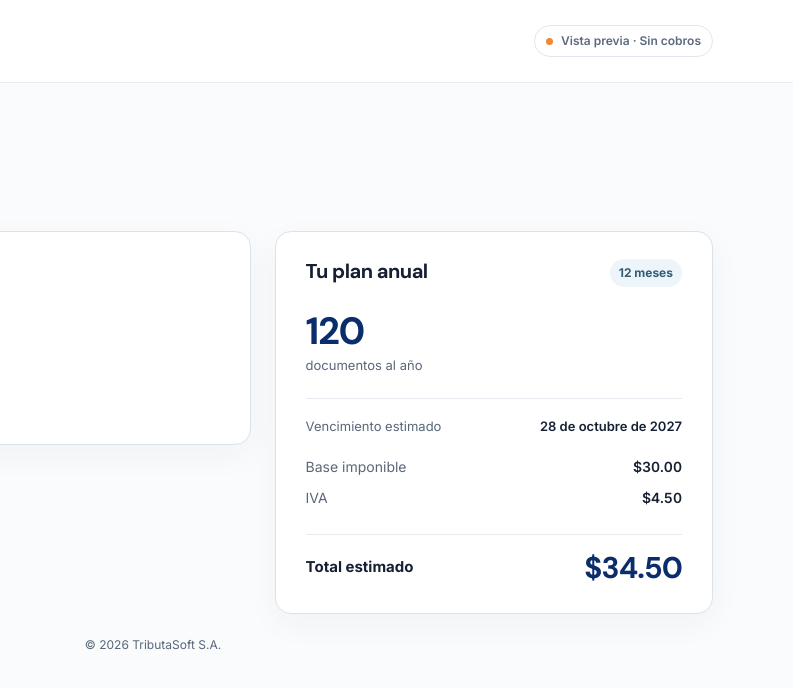
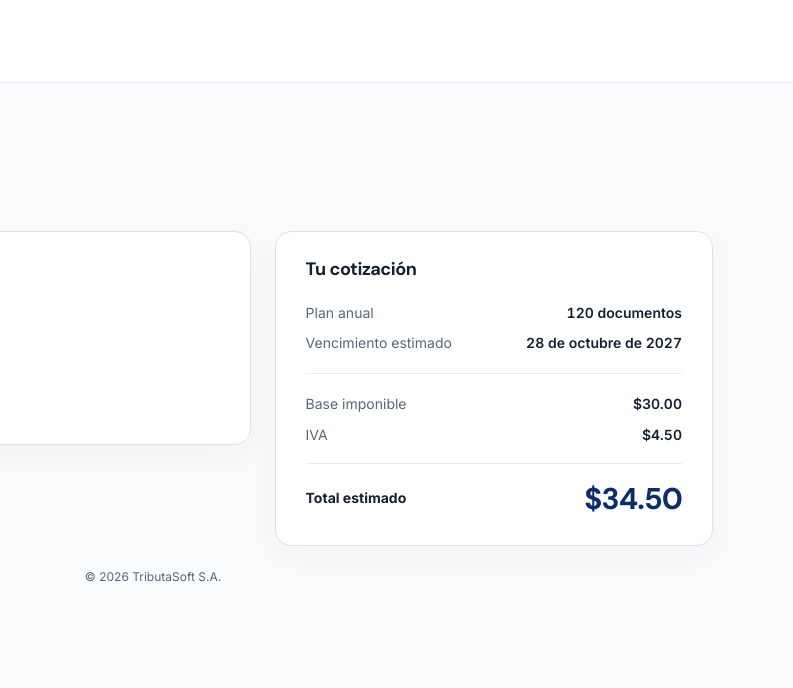
Before and after one commit to llpereirae-svg/Cotizador-TS, a website with bundled scripts: page cotizacion.html in a window 1280 px wide. Shown: the full height of the page, 487-1280 px from the left. Built offline with nearby package versions, Linux system fonts and the light colour scheme.

Commit message:
design: simplify quotation summary

```diff
--- a/cotizacion.css
+++ b/cotizacion.css
@@ -1,13 +1,3 @@
-.expiry-row { display: flex; align-items: baseline; justify-content: space-between; gap: 12px; padding-top: 18px; color: #586779; font-size: 13px; }
-.expiry-row time { color: var(--text); font-weight: 600; text-align: right; }
-@media (max-width: 360px) {
-  .expiry-row { align-items: flex-start; flex-direction: column; gap: 3px; }
-  .expiry-row time { text-align: left; }
-}
-
-@media (max-width: 360px) {
-  .preview-mark { font-size: 10px; padding: 5px 7px; }
-}
 
 /* Feedback visual breve, sin mover los valores de la cotización. */
 @media (prefers-reduced-motion: no-preference) {
@@ -19,3 +9,21 @@
     .stepper button { transition: background-color 120ms ease; }
   }
 }
+
+/* Resumen de compra: información del plan y desglose en una lectura breve. */
+.checkout-summary h2 { margin: 0; font-size: 18px; }
+.checkout-details, .checkout-prices { margin: 0; }
+.checkout-details { padding: 22px 0 20px; border-bottom: 1px solid #e6ebf1; }
+.checkout-prices { padding-top: 20px; }
+.checkout-row { display: flex; align-items: baseline; justify-content: space-between; gap: 12px; color: #586779; font-size: 14px; line-height: 1.45; }
+.checkout-row + .checkout-row { margin-top: 10px; }
+.checkout-row dt, .checkout-row dd { margin: 0; }
+.checkout-row dd { min-width: 0; color: var(--text); text-align: right; font-weight: 600; font-variant-numeric: tabular-nums; }
+.checkout-row dd strong { font-weight: inherit; }
+.checkout-row.summary-caption { margin-top: 10px; font-size: 14px; }
+.checkout-total { margin-top: 18px !important; padding-top: 18px; border-top: 1px solid #e6ebf1; align-items: center; }
+.checkout-total dt { color: var(--text); font-weight: 700; }
+.checkout-total dd { color: var(--navy); font: 700 30px/1.1 "DM Sans", sans-serif; font-variant-numeric: tabular-nums; letter-spacing: -.03em; }
+
+.section-heading { align-items: center; }
+.section-heading h2 { margin: 0; }
--- a/cotizacion.html
+++ b/cotizacion.html
@@ -16,7 +16,6 @@
         <img src="./assets/tributasoft-logo.png" alt="">
         <span class="brand-word" aria-hidden="true"><span class="brand-tributa">Tributa</span><span class="brand-soft">Soft</span></span>
       </div>
-      <span class="preview-mark">Vista previa · Sin cobros</span>
     </div>
   </header>
   <main class="page">
@@ -44,16 +43,18 @@
           </div>
         </section>
       </div>
-      <aside class="card summary-card" aria-label="Resumen de la cotización">
+      <aside class="card summary-card checkout-summary" aria-label="Resumen de la cotización">
         <div class="card-body">
-          <div class="summary-top"><div><h2>Tu plan anual</h2></div><span class="summary-period">12 meses</span></div>
-          <div class="annual-docs"><strong data-quote-value="annual">120</strong><span>documentos al año</span></div>
-          <div class="expiry-row"><span>Vencimiento estimado</span><time id="estimated-expiry">—</time></div>
-          <div class="summary-lines" aria-live="polite" aria-atomic="true">
-            <p class="summary-line"><span>Base imponible</span><strong data-quote-value="base">$30.00</strong></p>
-            <p class="summary-line"><span>IVA</span><strong data-quote-value="tax">$4.50</strong></p>
-          </div>
-          <div class="summary-total"><span>Total estimado</span><strong data-quote-value="total">$34.50</strong></div>
+          <h2>Tu cotización</h2>
+          <dl class="checkout-details">
+            <div class="checkout-row"><dt>Plan anual</dt><dd><strong aria-live="polite" data-quote-value="annual">120</strong> documentos</dd></div>
+            <div class="checkout-row summary-caption expiry-row"><dt>Vencimiento estimado</dt><dd><time id="estimated-expiry">—</time></dd></div>
+          </dl>
+          <dl class="checkout-prices" aria-live="polite" aria-atomic="true">
+            <div class="checkout-row"><dt>Base imponible</dt><dd data-quote-value="base">$30.00</dd></div>
+            <div class="checkout-row"><dt>IVA</dt><dd data-quote-value="tax">$4.50</dd></div>
+            <div class="checkout-row checkout-total"><dt>Total estimado</dt><dd data-quote-value="total">$34.50</dd></div>
+          </dl>
         </div>
       </aside>
     </div>
```
Also changed, not shown: tests/cotizacion-fecha.test.mjs (+1 -7 lines).
